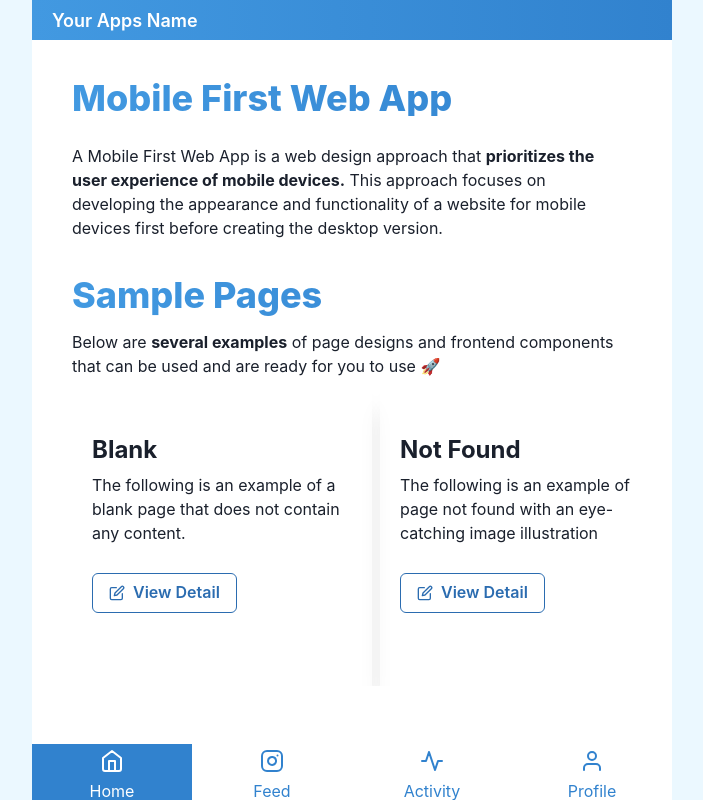
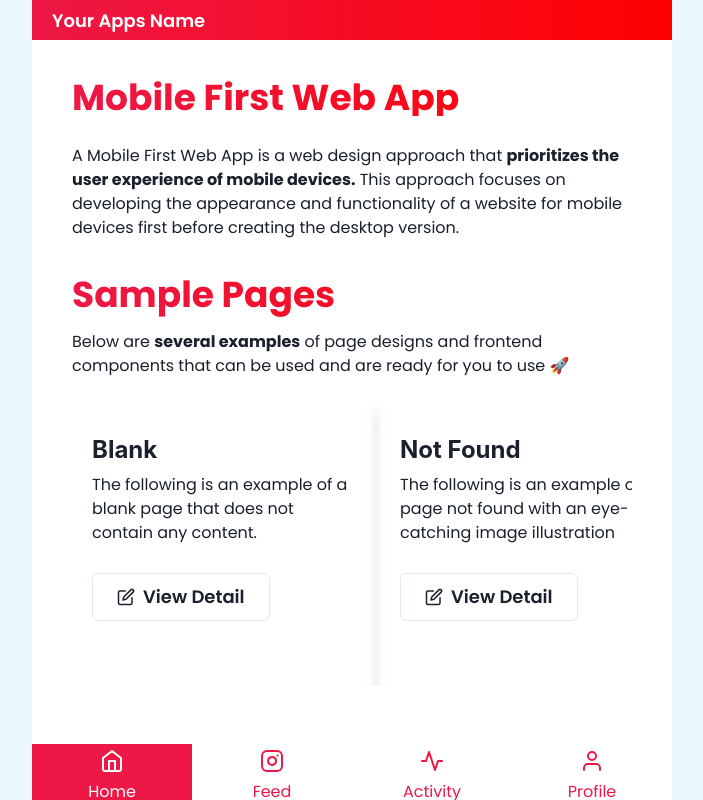
Before and after one commit to tetradatateknologi/chakra-pwa-kit, a React (Vite) app: page / in a window 1280 px wide. Shown: the whole page, without its empty margins (288-991 px from the left). Built offline with nearby package versions, Linux system fonts and the light colour scheme.

Commit message:
feat custom themes 🚀

```diff
--- a/package.json
+++ b/package.json
@@ -16,6 +16,7 @@
     "@ckeditor/ckeditor5-react": "^6.1.0",
     "@emotion/react": "^11.11.1",
     "@emotion/styled": "^11.11.0",
+    "@fontsource/poppins": "^5.0.8",
     "@types/node": "^20.5.1",
     "axios": "^1.4.0",
     "bootstrap": "^5.3.1",
--- a/src/App.tsx
+++ b/src/App.tsx
@@ -17,6 +17,7 @@ import Profile from './pages/public/profile.tsx';
 import Blank from './pages/sample/blank.tsx';
 import NotFound from './pages/sample/not-found.tsx';
 import AuthOtp from './pages/sample/auth-otp.tsx';
+import CustomTheme from './pages/sample/custom-theme.tsx';
 
 export const Context = React.createContext([])
 
@@ -38,6 +39,7 @@ function App() {
           <Route path='/sample/blank' element={<Blank />} />
           <Route path='/sample/not-found' element={<NotFound />} />
           <Route path='/sample/auth/otp' element={<AuthOtp />} />
+          <Route path='/sample/custom-theme' element={<CustomTheme />} />
 
           {/* Error Pages */}
           <Route path='*' element={<NotFoundPage />} />
--- a/src/components/button/button-bottom-navigation.tsx
+++ b/src/components/button/button-bottom-navigation.tsx
@@ -14,8 +14,8 @@ export default function ButtonBottomNavigation(props: IProps) {
   const { icon, text, href, isActive } = props
   return (
     <Box
-      bg={(isActive) ? 'blue.500' : 'white'}
-      color={(isActive) ? 'white' : 'blue.500'}
+      bg={(isActive) ? 'primary.400' : 'white'}
+      color={(isActive) ? 'white' : 'primary.400'}
       py={'5px'}
       px={'5%'}
       width={'25%'}
--- /dev/null
+++ b/src/components/other/link-default.tsx
@@ -0,0 +1,32 @@
+import { ReactNode } from "react";
+import { Link as RouterLink } from "react-router-dom";
+import { Flex, Link } from "@chakra-ui/react";
+
+interface IProps {
+  href: string
+  children: ReactNode
+  textAlign?: string
+}
+
+export default function LinkDefault(props: IProps) {
+  const { href, children, textAlign } = props
+
+  return (
+    <Flex
+      mt={2}
+      justifyContent={(textAlign) ? textAlign : 'start'}
+    >
+      <RouterLink to={href}>
+        <Link
+          fontWeight={'semibold'}
+          color={'primary.400'}
+          _hover={{
+            color: 'primary.500'
+          }}
+        >
+          {children}
+        </Link>
+      </RouterLink>
+    </Flex>
+  )
+}
--- a/src/components/other/top-navigation.tsx
+++ b/src/components/other/top-navigation.tsx
@@ -14,7 +14,7 @@ export default function TopNavigation(props: IProps) {
   const { simpleMode } = props
   return (
     <Stack
-      bgGradient='linear(to-l, blue.500, blue.400)'
+      bgGradient='linear(to-l, primary.300, primary.400)'
       width={'100%'}
       height={'5vh'}
       color={'white'}
--- a/src/main.tsx
+++ b/src/main.tsx
@@ -2,10 +2,11 @@ import React from 'react'
 import ReactDOM from 'react-dom/client'
 import App from './App.tsx'
 import { ChakraProvider } from '@chakra-ui/react';
+import TelkomselTheme from './themes/telkomsel-theme.tsx';
 
 ReactDOM.createRoot(document.getElementById('root')!).render(
   <React.StrictMode>
-    <ChakraProvider>
+    <ChakraProvider theme={TelkomselTheme}>
       <App />
     </ChakraProvider>
   </React.StrictMode>,
--- a/src/pages/public/home.tsx
+++ b/src/pages/public/home.tsx
@@ -21,7 +21,7 @@ const SampleBox = (props: SampleBoxProps) => {
           {desc}
         </Text>
         <Link to={link}>
-          <Button variant={'outline'} colorScheme={'blue'}>
+          <Button variant={'outline'}>
             <Icon as={FiEdit} me={2} />
             View Detail
           </Button>
@@ -45,15 +45,20 @@ export default function Home() {
     },
     {
       title: 'Auth using OTP',
-      desc: 'The following is an example of a page not found with an eye-catching image illustration',
+      desc: 'The following is an example of a otp auth page',
       link: '/sample/auth/otp'
+    },
+    {
+      title: 'Custom Theme 🚀',
+      desc: 'The following is an example of a chakra ui custom theme',
+      link: '/sample/custom-theme'
     },
   ]
 
   return (
     <MobileLayout>
       <Text
-        bgGradient='linear(to-l, blue.500, blue.400)'
+        bgGradient='linear(to-l, primary.300, primary.400)'
         bgClip='text'
         fontSize='4xl'
         lineHeight={1}
@@ -68,7 +73,7 @@ export default function Home() {
 
       <Text
         mt={'20px'}
-        bgGradient='linear(to-l, blue.500, blue.400)'
+        bgGradient='linear(to-l, primary.300, primary.400)'
         bgClip='text'
         fontSize='4xl'
         fontWeight='extrabold'
--- a/src/pages/public/profile.tsx
+++ b/src/pages/public/profile.tsx
@@ -17,7 +17,7 @@ export default function Profile() {
         <HStack mb={5}>
           <Avatar
             name={'Hanif Radityo'}
-            bg={'blue.500'}
+            bg={'primary.400'}
             color={'white'}
             size={'lg'}
             mr={2}
@@ -29,7 +29,7 @@ export default function Profile() {
             >
               Hanif Radityo
             </Text>
-            <Button size={'sm'} variant={'outline'} colorScheme={'blue'} onClick={() => {
+            <Button size={'sm'} variant={'outline'} onClick={() => {
               useAlert.setErrorMessage("fitur ini masih dalam tahap pengembangan")
             }}>
               Edit Profile
--- /dev/null
+++ b/src/pages/sample/custom-theme.tsx
@@ -0,0 +1,35 @@
+import { Button, Flex, FormControl, FormLabel, Heading, Image, Input, Text } from "@chakra-ui/react";
+import LinkDefault from "../../components/other/link-default";
+import MobileLayout from "../../layout/mobile-layout";
+
+export default function CustomTheme() {
+  return (
+    <MobileLayout simpleMode>
+      <Flex justifyContent={'end'}>
+        <Image
+          src='https://www.telkomsel.com/sites/default/files/mainlogo-2022-rev.png'
+          width={'150px'}
+          mb={'30px'}
+        />
+      </Flex>
+      <Heading>
+        Lupa Password
+      </Heading>
+      <Text>
+        Masukkan alamat Email yang terdaftar dengan akun Telkomsel My Visitor. Kami akan mengirimkan link untuk melakukan reset password.
+      </Text>
+      <FormControl isRequired my={5}>
+        <FormLabel>
+          Email
+        </FormLabel>
+        <Input type="text" />
+      </FormControl>
+      <Button>
+        Reset Password
+      </Button>
+      <LinkDefault href="/" textAlign="center">
+        Kembali ke Halaman Login
+      </LinkDefault>
+    </MobileLayout>
+  )
+}
--- /dev/null
+++ b/src/themes/telkomsel-theme.tsx
@@ -0,0 +1,42 @@
+import { extendTheme } from '@chakra-ui/react'
+
+import '@fontsource/poppins/300.css';
+import '@fontsource/poppins/400.css';
+import '@fontsource/poppins/500.css';
+import '@fontsource/poppins/600.css';
+import '@fontsource/poppins/700.css';
+
+const TelkomselTheme = extendTheme({
+  fonts: {
+    body: `'Poppins', sans-serif`,
+  },
+  colors: {
+    primary: {
+      300: 'red',
+      400: '#ed1846',
+      500: '#b21234'
+    }
+  },
+  components: {
+    Button: {
+      variants: {
+        solid: {
+          bg: 'primary.400',
+          color: 'white',
+          fontSize: 'md',
+          fontWeight: 'bold',
+          borderRadius: '60px',
+          _hover: {
+            bg: 'primary.500'
+          }
+        },
+      },
+      defaultProps: {
+        size: 'lg',
+        variant: 'solid',
+      },
+    },
+  },
+})
+
+export default TelkomselTheme
--- /dev/null
+++ b/src/themes/xl-theme.tsx
@@ -0,0 +1,42 @@
+import { extendTheme } from '@chakra-ui/react'
+
+import '@fontsource/poppins/300.css';
+import '@fontsource/poppins/400.css';
+import '@fontsource/poppins/500.css';
+import '@fontsource/poppins/600.css';
+import '@fontsource/poppins/700.css';
+
+const XlTheme = extendTheme({
+  fonts: {
+    body: `'Poppins', sans-serif`,
+  },
+  colors: {
+    primary: {
+      300: '#002dbb',
+      400: '#002dbb',
+      500: '#002dbb'
+    }
+  },
+  components: {
+    Button: {
+      variants: {
+        solid: {
+          bg: 'primary.400',
+          color: 'white',
+          fontSize: 'md',
+          fontWeight: 'bold',
+          borderRadius: '60px',
+          _hover: {
+            bg: 'primary.500'
+          }
+        },
+      },
+      defaultProps: {
+        size: 'lg',
+        variant: 'solid',
+      },
+    },
+  },
+})
+
+export default XlTheme
```
Also changed, not shown: 1 other file (tests, documents, lock files or other folders).
